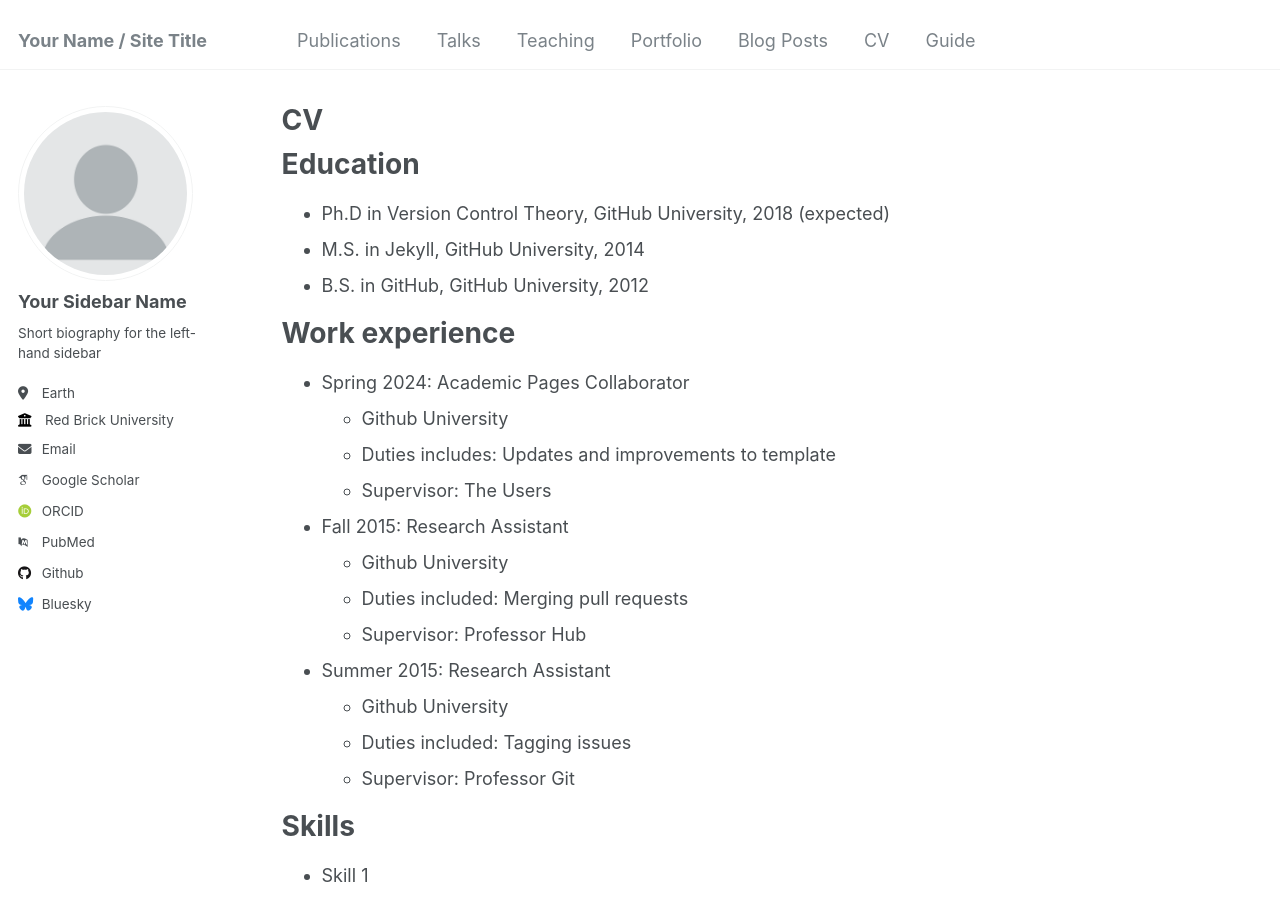
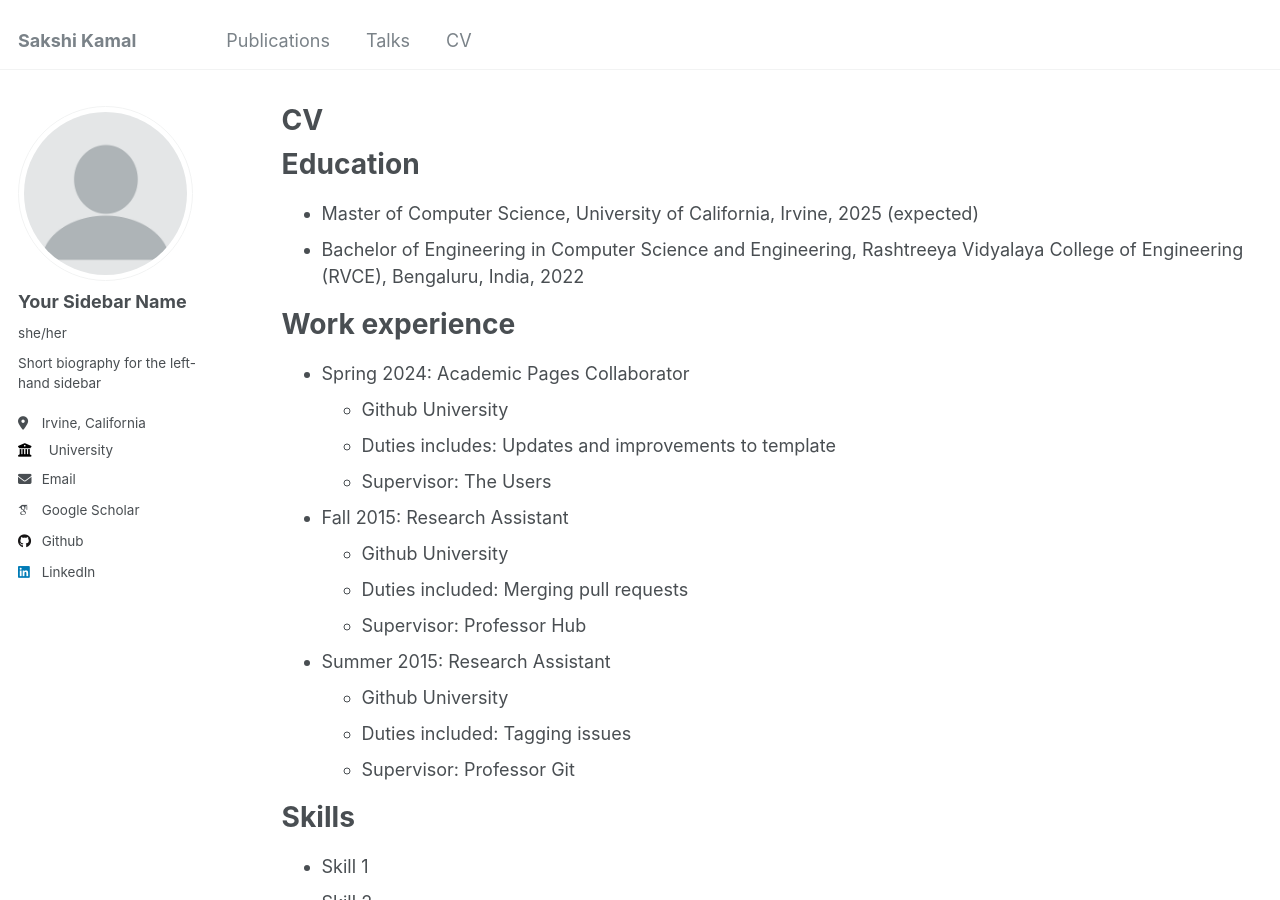
Before and after one commit to sakshikamal/sakshi_kamal, a Jekyll site: the page built from _pages/cv.md, in a window 1280 px wide and 900 px high. Built offline with Jekyll 4.4.1, drawn with Linux system fonts in a browser that asks for light colours; some web fonts are replaced; some of the changed text lies outside the part shown.

Commit message:
config changes

```diff
--- a/_config.yml
+++ b/_config.yml
@@ -8,13 +8,13 @@
 
 # Basic Site Settings
 locale                   : "en-US"
-title                    : "Your Name / Site Title"
+title                    : "Sakshi Kamal"
 title_separator          : "-"
-name                     : &name "Your Name"
-description              : &description "personal description"
-url                      : https://academicpages.github.io # the base hostname & protocol for your site e.g. "https://mmistakes.github.io"
+name                     : &name "Sakshi Kamal"
+description              : &description "Masters Student at University of California Irvine"
+url                      : https://sakshi_kamal.github.io # the base hostname & protocol for your site e.g. "https://mmistakes.github.io"
 baseurl                  : "" # the subpath of your site, e.g. "/blog"
-repository               : "academicpages/academicpages.github.io"
+repository               : "sakshikamal/sakshi_kamal.github.io"
 
 # Site Author - The following control what appear as part of the author content on the side bar.
 #               If a field is blank the icon and link will not appear, otherwise it will be shown.
@@ -23,32 +23,32 @@ author:
   # Biographic information
   avatar           : "profile.png"
   name             : "Your Sidebar Name"
-  pronouns         : # example: "she/her"
+  pronouns         : "she/her"
   bio              : "Short biography for the left-hand sidebar"
-  location         : "Earth"
-  employer         : "Red Brick University"
+  location         : "Irvine, California"
+  employer         : " University"
   uri              : # URL
-  email            : "none@example.org"
+  email            : "sakshikamal99@gmail.com"
 
   # Academic websites
   arxiv            : # URL - Update with the correct link to your profile
-  googlescholar    : "https://scholar.google.com/citations?user=PS_CX0AAAAAJ"
+  googlescholar    : "https://scholar.google.com/citations?hl=en&user=dKYs7f8AAAAJ"
   impactstory      : # URL
-  orcid            : "http://orcid.org/yourorcidurl"
+  orcid            : #"http://orcid.org/yourorcidurl"
   semantic         : # URL
-  pubmed           : "https://www.ncbi.nlm.nih.gov/pubmed/?term=john+snow"
+  pubmed           : #"https://www.ncbi.nlm.nih.gov/pubmed/?term=john+snow"
   researchgate     : # URL
 
   # Repositories and software development
   bitbucket        : # Username - Update with your username on the site
   codepen          : # Username
   dribbble         : # Username
-  github           : "academicpages"
+  github           : "sakshikamal"
   kaggle           : # Username
   stackoverflow    : # User number or user number and name (i.e., use "1" or "1/jeff-atwood")
 
   # Social media
-  bluesky          : "bsky.app" # Replace this with you Bluesky username
+  bluesky          : #"bsky.app" # Replace this with you Bluesky username
   facebook         : # Username
   flickr           : # Username
   foursquare       : # Username
@@ -57,7 +57,7 @@ author:
   keybase          : # Username
   instagram        : # Username
   lastfm           : # Username
-  linkedin         : # Username
+  linkedin         : "sakshikamal"
   mastodon         : # URL
   medium           : # URL
   pinterest        : # Username
--- a/_data/navigation.yml
+++ b/_data/navigation.yml
@@ -11,17 +11,5 @@ main:
   - title: "Talks"
     url: /talks/
 
-  - title: "Teaching"
-    url: /teaching/
-
-  - title: "Portfolio"
-    url: /portfolio/
-
-  - title: "Blog Posts"
-    url: /year-archive/
-
   - title: "CV"
     url: /cv/
-
-  - title: "Guide"
-    url: /markdown/
--- a/_pages/cv.md
+++ b/_pages/cv.md
@@ -11,9 +11,8 @@ redirect_from:
 
 Education
 ======
-* Ph.D in Version Control Theory, GitHub University, 2018 (expected)
-* M.S. in Jekyll, GitHub University, 2014
-* B.S. in GitHub, GitHub University, 2012
+* Master of Computer Science, University of California, Irvine, 2025 (expected)
+* Bachelor of Engineering in Computer Science and Engineering, Rashtreeya Vidyalaya College of Engineering (RVCE), Bengaluru, India, 2022
 
 Work experience
 ======
```
